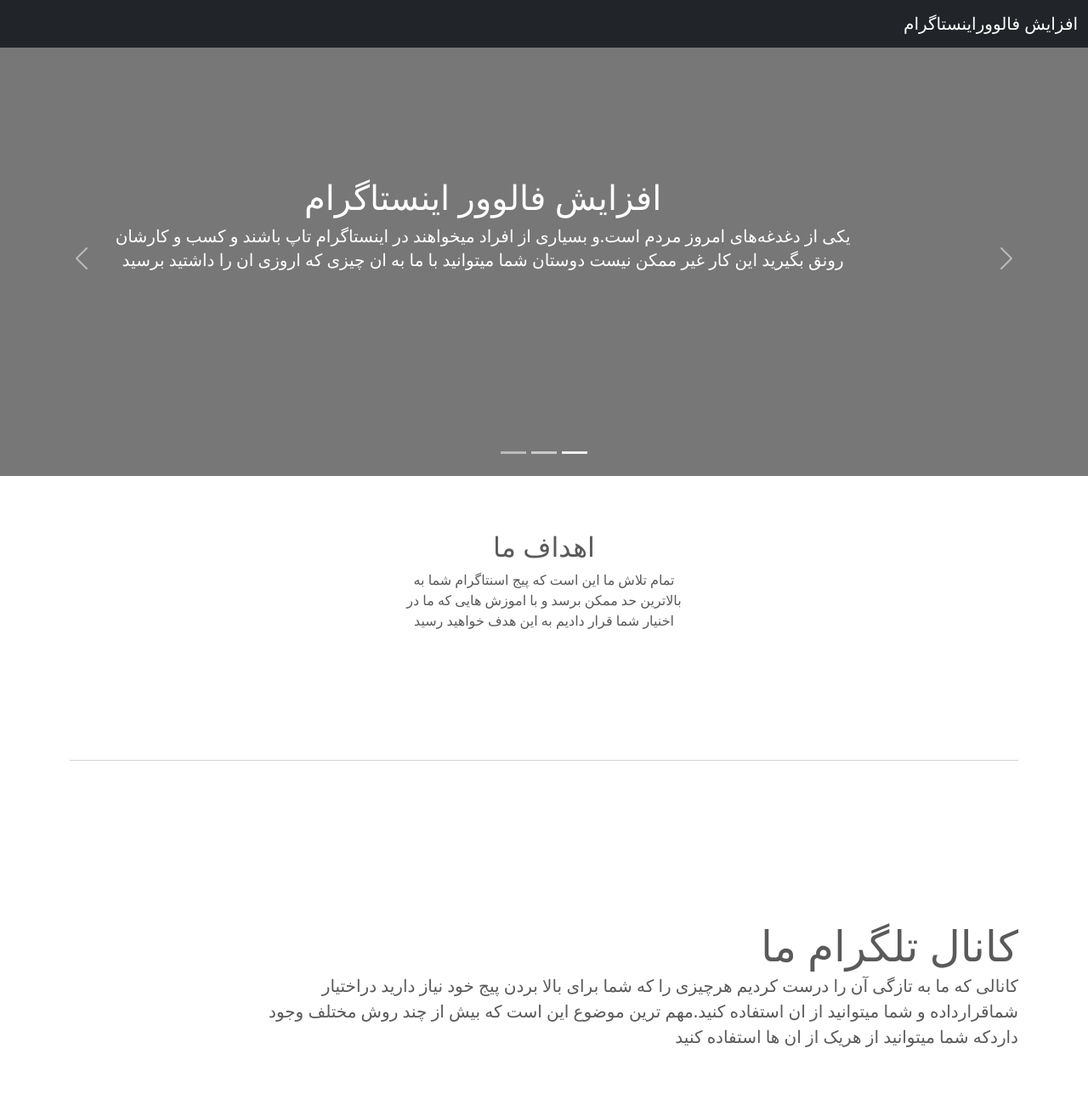
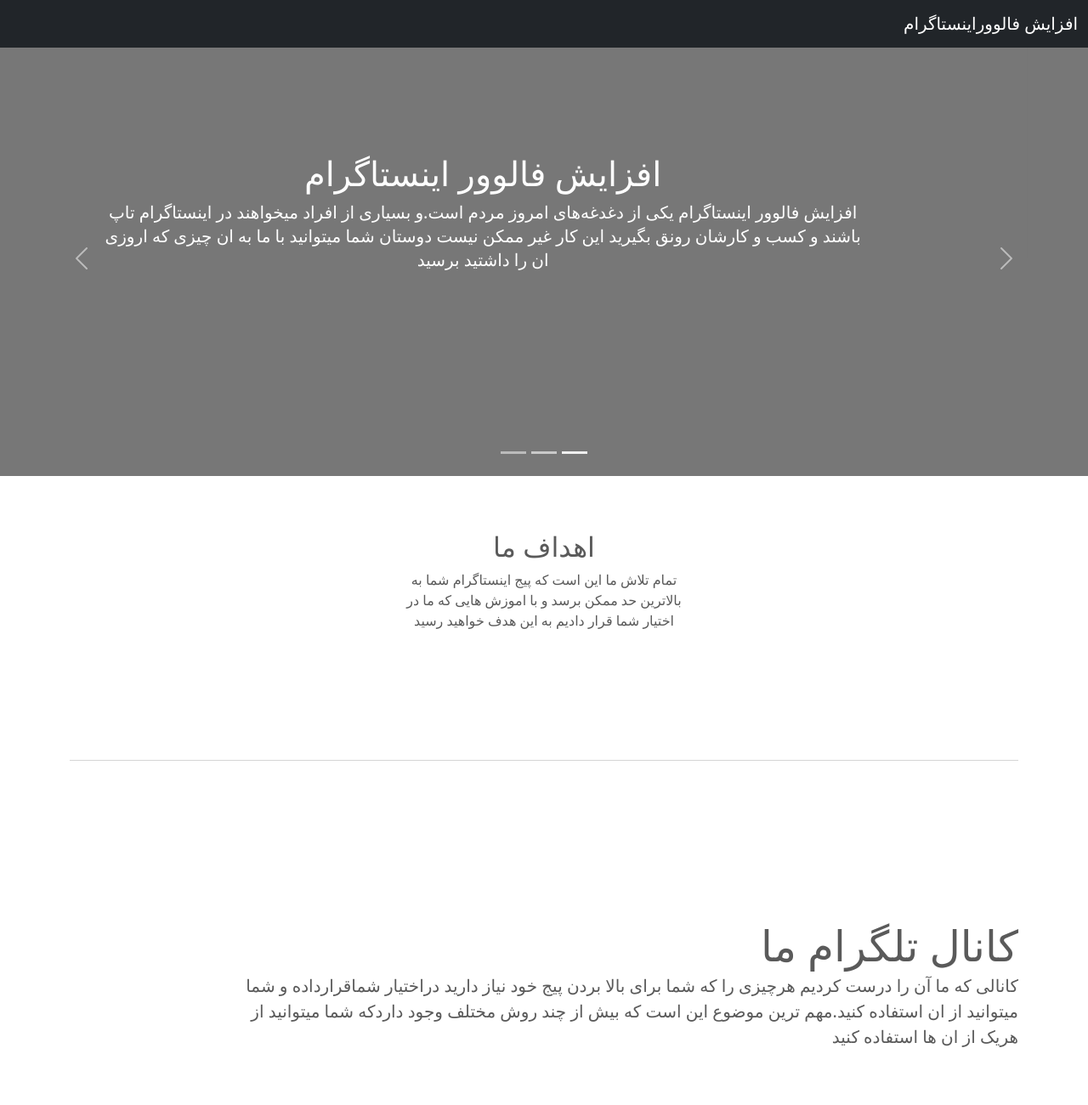
Before and after one commit to AMINKOTOKI/-100-, a plain HTML site: page index.html in a window 1280 px wide. Shown: the top 1300 px of the page at 85% size. Drawn offline with Linux system fonts and the light colour scheme.

Commit message:
Update index.html

```diff
--- a/index.html
+++ b/index.html
@@ -62,7 +62,7 @@
           <div class="carousel-caption  text-center">
             <h1 >افزایش فالوور اینستاگرام
             </h1>
-            <p> یکی از دغدغه‌های امروز مردم است.و بسیاری از افراد میخواهند در اینستاگرام تاپ باشند و کسب و کارشان رونق بگیرید این کار غیر ممکن نیست دوستان شما میتوانید با ما به ان چیزی که اروزی ان را داشتید برسید
+            <p> افزایش فالوور اینستاگرام یکی از دغدغه‌های امروز مردم است.و بسیاری از افراد میخواهند در اینستاگرام تاپ باشند و کسب و کارشان رونق بگیرید این کار غیر ممکن نیست دوستان شما میتوانید با ما به ان چیزی که اروزی ان را داشتید برسید
             </p>
             <br>
 
@@ -76,7 +76,7 @@
           <div class="carousel-caption">
             <h1>چرا اینستاگرام؟</h1>
 
-            <p>تبلیغات سنتی در دنیای امروز جای خود را به تبلیغات اینترنتی داده است از جمله فضای مجازی که مردم وقت زیادی را در آن می گذرانند پس تعجبی ندارد که بسیاری از صاحبان کسب و کار تبلیغات محصول یا خدمات خود را در شبکه های اجتماعی انجام می دهند که  باعث می شود  درآمد قابل توجهی کسب کنند. </p>
+            <p>تبلیغات سنتی در دنیای امروز جای خود را به تبلیغات جدید اینترنتی داده است از جمله فضای مجازی که مردم وقت بسیار زیادی را در آن می گذرانند پس تعجبی ندارد که بسیاری از صاحبان کسب و کار تبلیغات محصول یا خدمات خود را در ایسنتاگرام انجام می دهند که  باعث می شود  درآمد قابل توجهی کسب کنند. </p>
            <br>
           </div>
         </div>
@@ -120,7 +120,7 @@
       <div class="col-lg-4">
         <i class=""></i>
         <h2>اهداف ما  </h2>
-        <p> تمام تلاش ما این است که پیج اسنتاگرام شما به بالاترین حد ممکن برسد و با اموزش هایی که ما در اخنیار شما قرار دادیم   به این هدف خواهید رسید</p>
+        <p> تمام تلاش ما این است که پیج اینستاگرام شما به بالاترین حد ممکن برسد و با اموزش هایی که ما در اختیار شما قرار دادیم   به این هدف خواهید رسید</p>
       </div><!-- /.col-lg-4 -->
       <div class="col-lg-4">
 
@@ -138,7 +138,7 @@
         <h2 class="featurette-heading">کانال تلگرام ما <span class="text-muted">  </span></h2>
         <p class="lead">
 
-کانالی که ما به تازگی آن را درست کردیم هرچیزی را که شما برای بالا بردن پیج خود نیاز دارید
+کانالی که ما آن را درست کردیم هرچیزی را که شما برای بالا بردن پیج خود نیاز دارید
 دراختیار شماقرارداده
 و شما میتوانید از ان استفاده کنید.مهم ترین موضوع این است که بیش از چند روش مختلف وجود داردکه شما میتوانید از هریک از ان ها استفاده کنید</p>
       </div>
```
